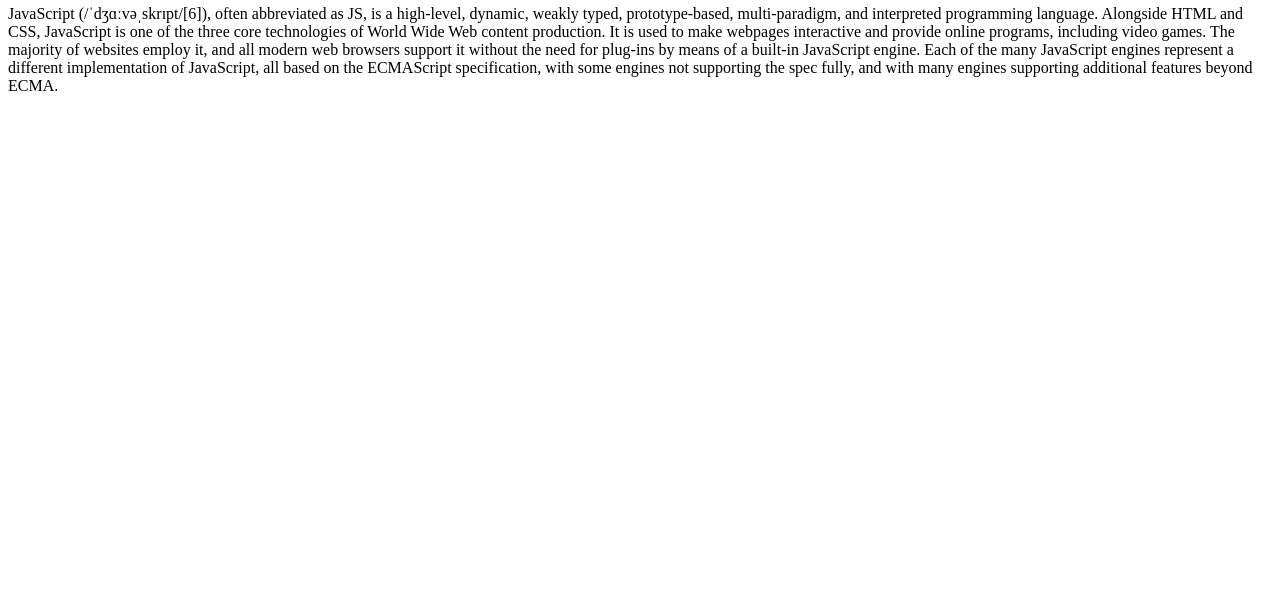
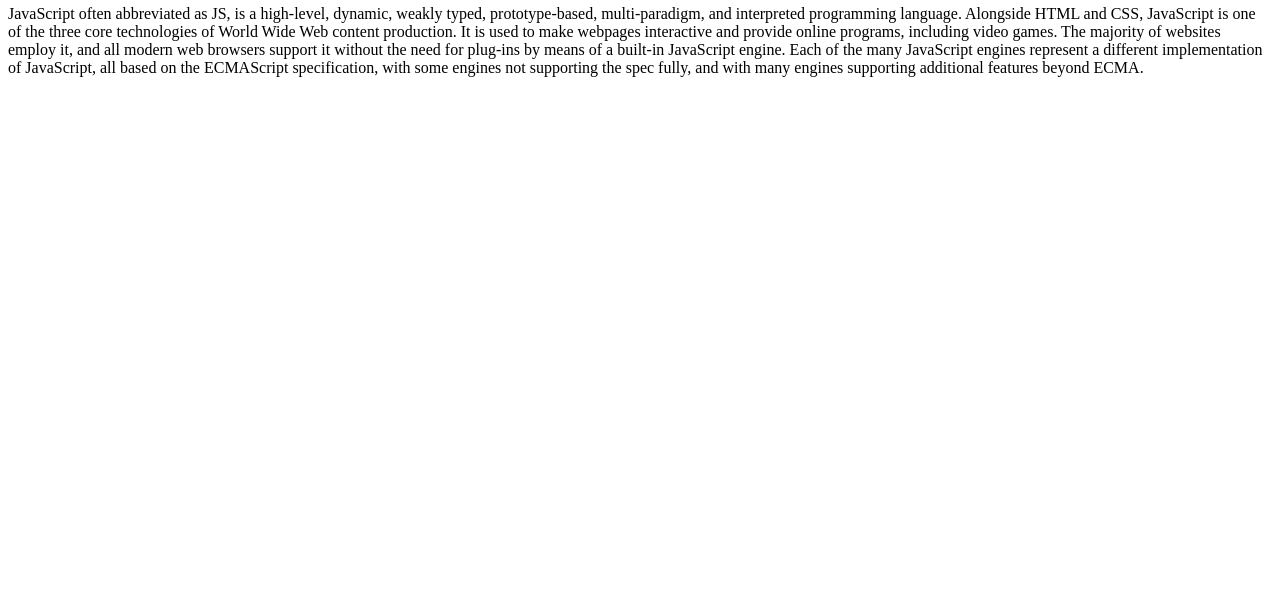
Before and after one commit to tony657456/Basic-Node.js, a plain HTML site: page 3.html in a window 1280 px wide. Shown: the part 196-800 px from the top of the page. Drawn offline with Linux system fonts and the light colour scheme.

```diff
--- a/3.html
+++ b/3.html
@@ -13,7 +13,7 @@
   </ol>
   <h2>JavaScript</h2>
   <p>
-    JavaScript (/ˈdʒɑːvəˌskrɪpt/[6]), often abbreviated as JS, is a high-level, dynamic, weakly typed, prototype-based, multi-paradigm, and interpreted programming language. Alongside HTML and CSS, JavaScript is one of the three core technologies of World Wide Web content production. It is used to make webpages interactive and provide online programs, including video games. The majority of websites employ it, and all modern web browsers support it without the need for plug-ins by means of a built-in JavaScript engine. Each of the many JavaScript engines represent a different implementation of JavaScript, all based on the ECMAScript specification, with some engines not supporting the spec fully, and with many engines supporting additional features beyond ECMA.
+    JavaScript often abbreviated as JS, is a high-level, dynamic, weakly typed, prototype-based, multi-paradigm, and interpreted programming language. Alongside HTML and CSS, JavaScript is one of the three core technologies of World Wide Web content production. It is used to make webpages interactive and provide online programs, including video games. The majority of websites employ it, and all modern web browsers support it without the need for plug-ins by means of a built-in JavaScript engine. Each of the many JavaScript engines represent a different implementation of JavaScript, all based on the ECMAScript specification, with some engines not supporting the spec fully, and with many engines supporting additional features beyond ECMA.
   </p>
 </body>
 </html>
--- a/main.js
+++ b/main.js
@@ -36,7 +36,7 @@ var app = http.createServer(function(request,response){
   </html>
   `
       response.end(template);
-
+      console.log(queryData.id);
     })
 
 });
```
Also changed, not shown: 2 other files.
